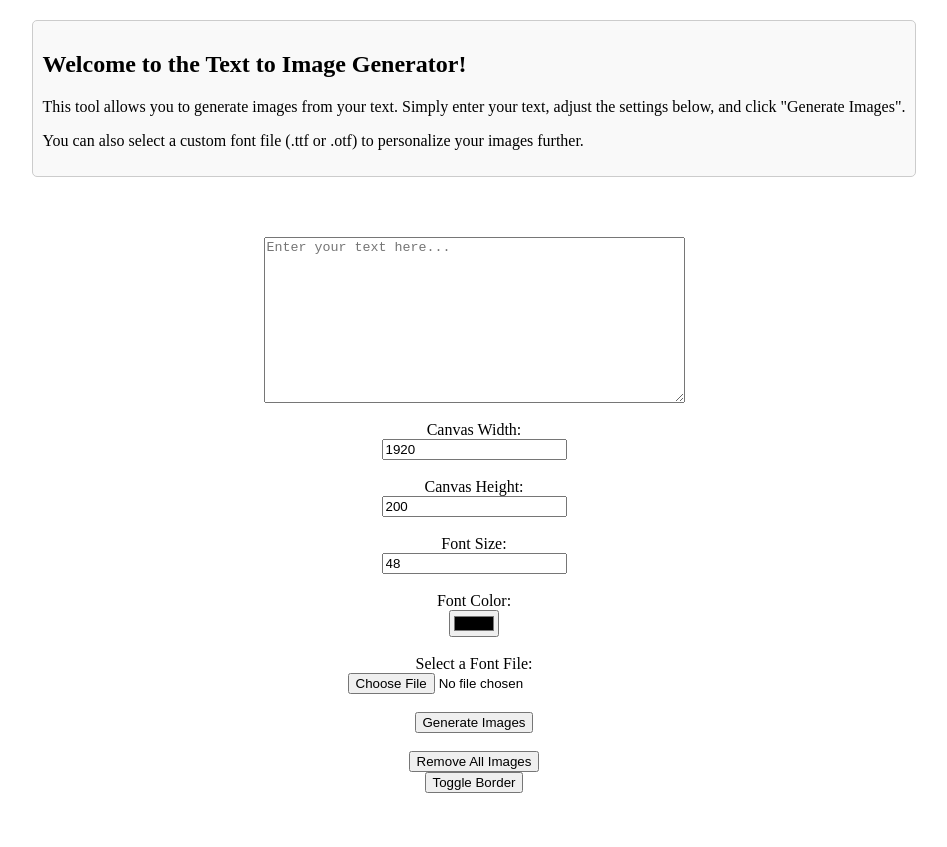
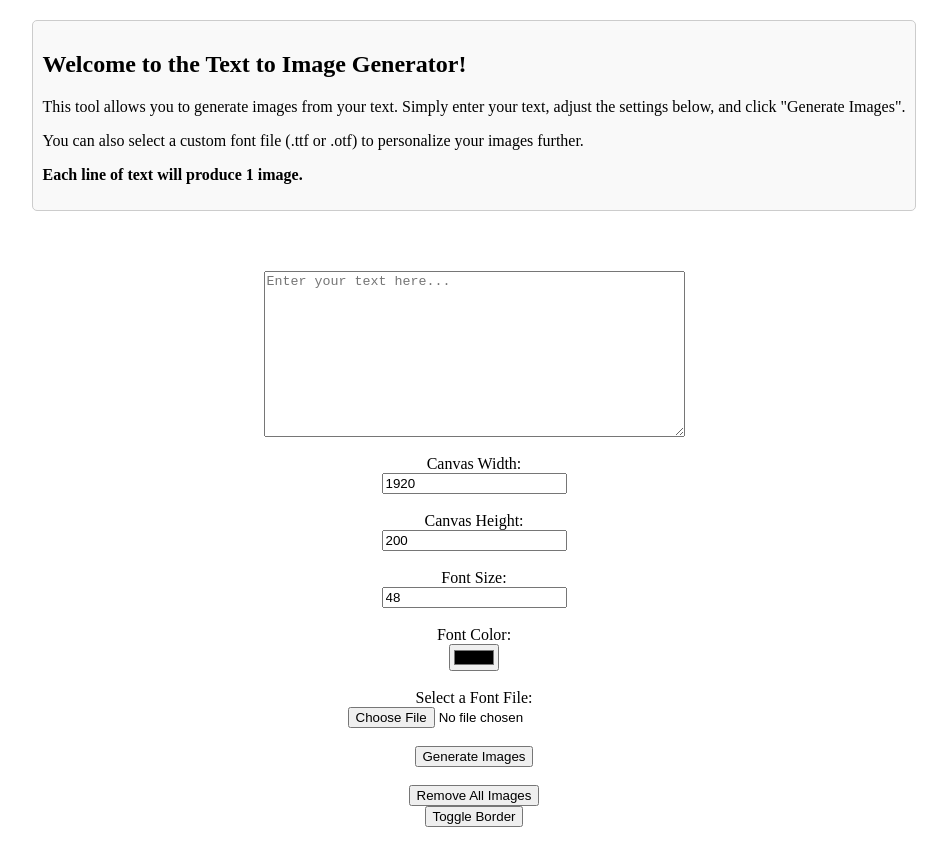
Before and after one commit to CrandellWS/subtitle-overlay, a plain HTML site: page index.html in a window 1280 px wide. Shown: the top 847 px of the page, without its empty margins (186-1133 px from the left). Before the commit the page ends 813 px from the top, so only its background shows below. Drawn offline with Linux system fonts and the light colour scheme.

Commit message:
help text added.

```diff
--- a/index.html
+++ b/index.html
@@ -35,6 +35,7 @@
         <h2>Welcome to the Text to Image Generator!</h2>
         <p>This tool allows you to generate images from your text. Simply enter your text, adjust the settings below, and click "Generate Images".</p>
         <p>You can also select a custom font file (.ttf or .otf) to personalize your images further.</p>
+        <p><strong>Each line of text will produce 1 image.</strong></p>
     </div>
 </div>
 <div class="flex-container">
```
